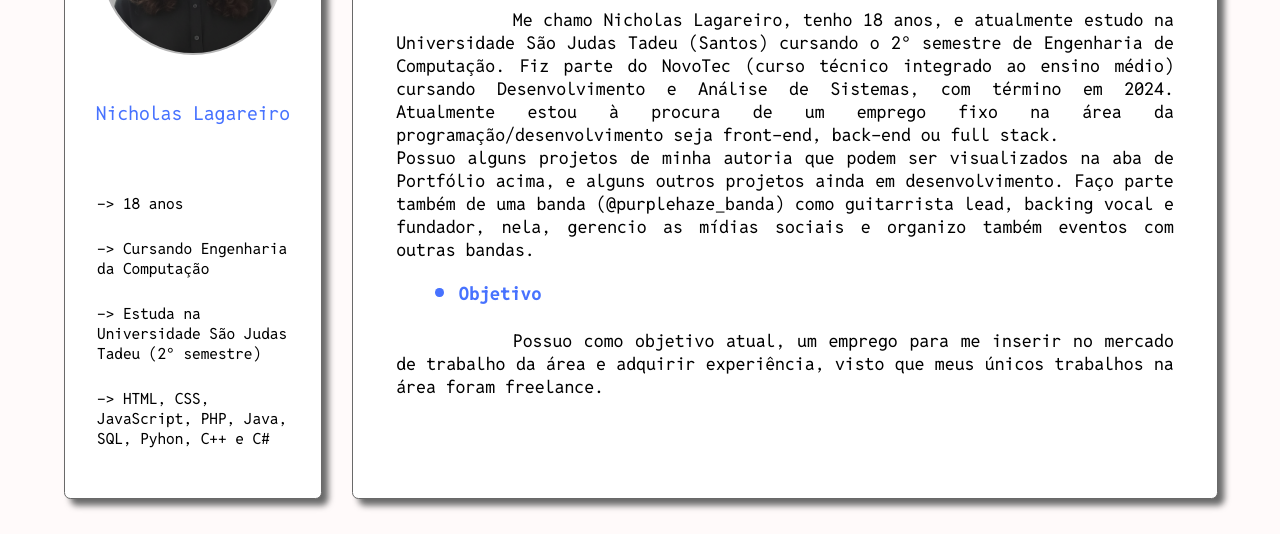
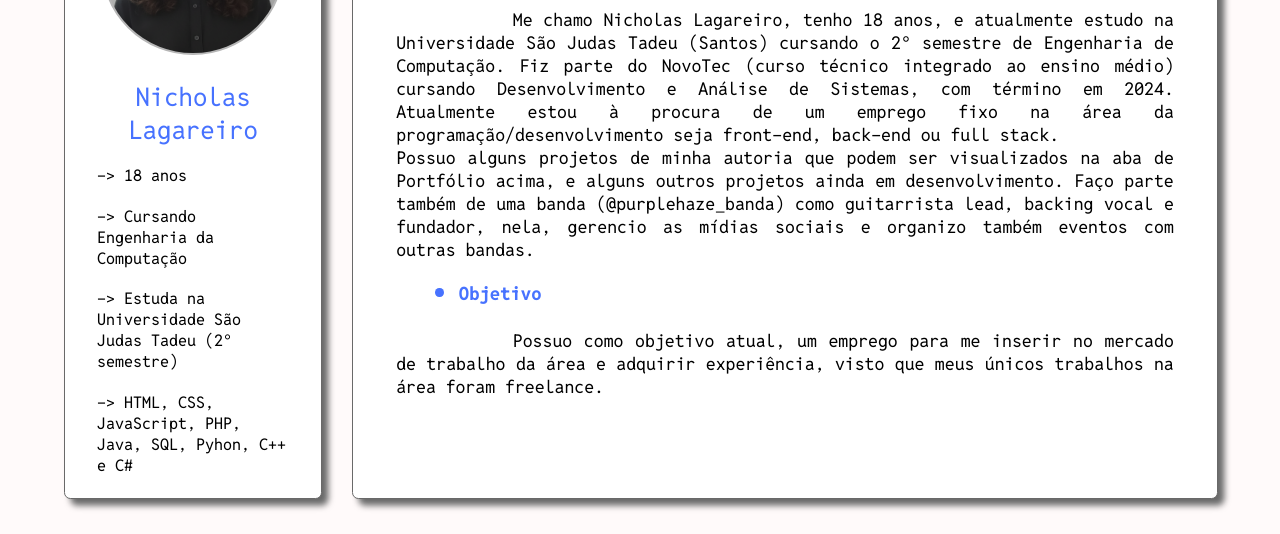
Before and after one commit to NickLag/nicholasPortfolio, a plain HTML site: page index.html in a window 1280 px wide. Shown: the part 263-797 px from the top of the page. Drawn offline with Linux system fonts and the light colour scheme.

Commit message:
Responsive full v3

```diff
--- a/CSS/_leftblock.scss
+++ b/CSS/_leftblock.scss
@@ -57,9 +57,10 @@
     flex: 1 0 auto;
     display: flex;
     justify-content: center;
-    font-size: 1.5vw;
+    font-size: 2vw;
     margin: auto;
     align-items: center;
+    text-align: center;
 }
 
 .infos {
@@ -71,7 +72,8 @@
     flex: 1 1 auto;
     padding: 0% 12.5% 5% 12.5%;
     margin: auto;
-    gap: 7.5%;
+    gap: 6%;
+    font-size: 2vh;
 }
 
 .infos > p, .nicholas  {
```
Also changed, not shown: CSS/style.css, 1 other file.
